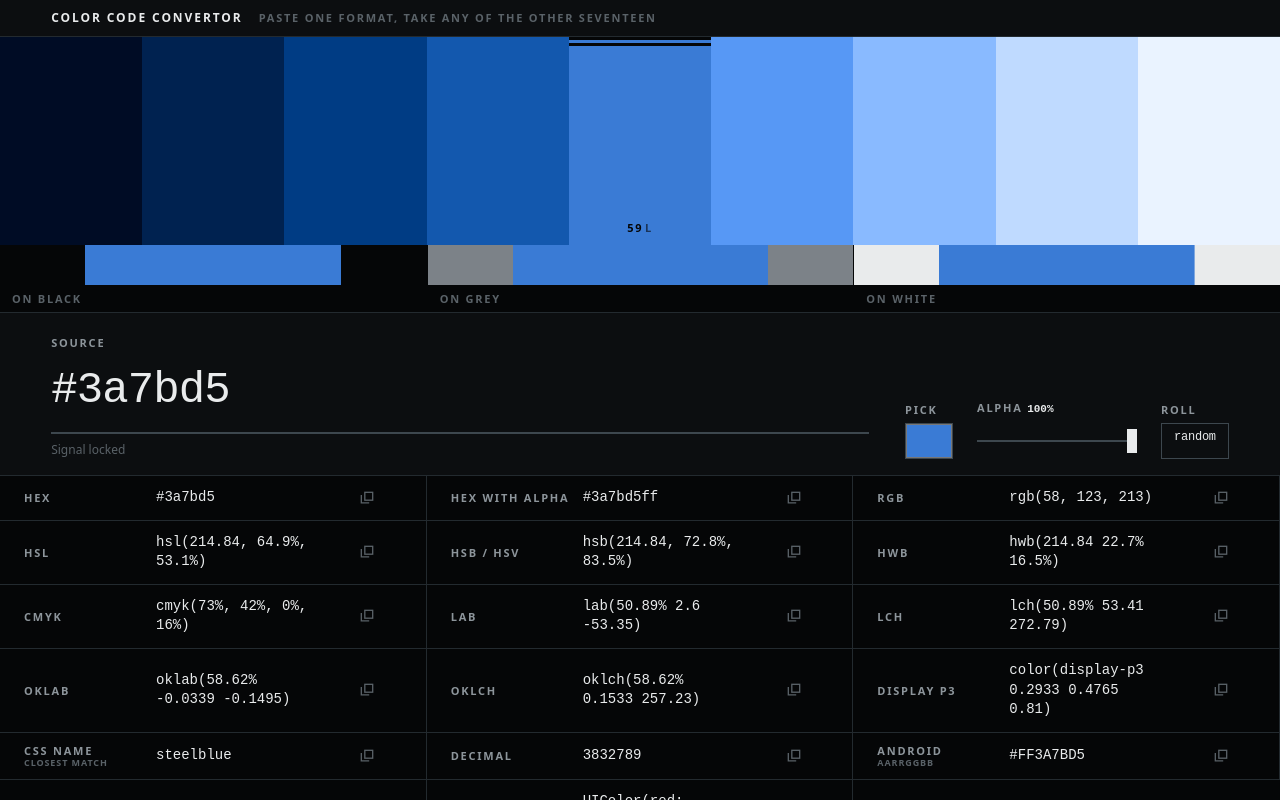
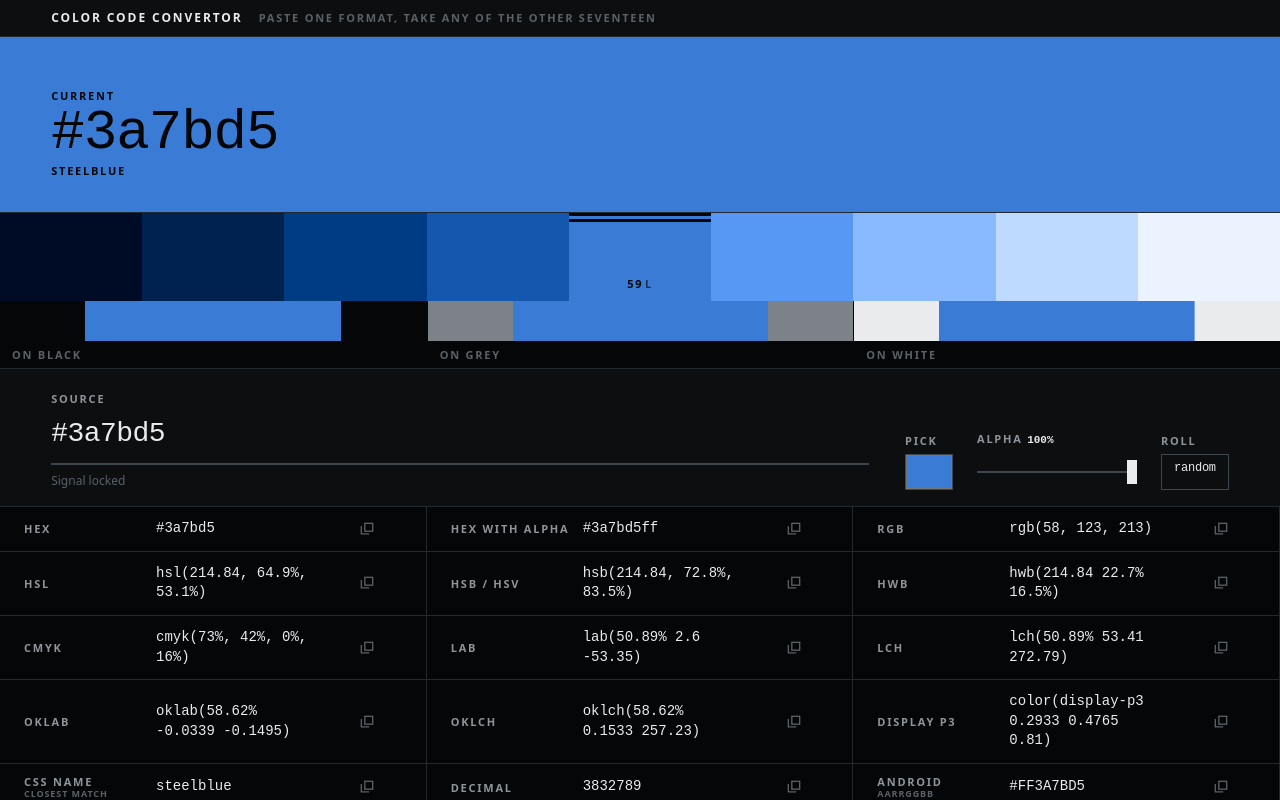
Before and after one commit to NotAFlightRisk/color-code-convertor, a SvelteKit app: page / in a window 1280 px wide. Shown: the top 800 px of the page. Built offline with nearby package versions, Linux system fonts and the light colour scheme.

Commit message:
feat: show the current colour as a full-width band

```diff
--- a/src/lib/components/BarField.svelte
+++ b/src/lib/components/BarField.svelte
@@ -59,7 +59,7 @@
 	.bars {
 		display: grid;
 		grid-template-columns: repeat(9, 1fr);
-		block-size: clamp(9rem, 26vh, 15rem);
+		block-size: clamp(4rem, 11vh, 6rem);
 	}
 
 	.bar {
@@ -143,8 +143,7 @@
 
 	@media (width < 40rem) {
 		.bars {
-			grid-template-columns: repeat(9, 1fr);
-			block-size: 7.5rem;
+			block-size: 4rem;
 		}
 
 		.reading {
--- /dev/null
+++ b/src/lib/components/Current.svelte
@@ -0,0 +1,80 @@
+<script lang="ts">
+	import { textOn } from '$lib/color';
+
+	type Props = {
+		css: string;
+		hex: string;
+		name: string;
+		alpha: number;
+	};
+
+	let { css, hex, name, alpha }: Props = $props();
+</script>
+
+<figure class="current" style:--current={css} style:--solid={hex} style:--on-solid={textOn(hex)}>
+	<div class="tint"></div>
+	<figcaption class="plate" class:opaque={alpha === 1}>
+		<span class="legend">Current</span>
+		<span class="value">{hex}</span>
+		<span class="legend">
+			{name}{alpha < 1 ? ` at ${Math.round(alpha * 100)}% alpha` : ''}
+		</span>
+	</figcaption>
+</figure>
+
+<style>
+	.current {
+		position: relative;
+		display: grid;
+		align-items: end;
+		margin: 0;
+		min-block-size: clamp(8rem, 22vh, 13rem);
+		background:
+			conic-gradient(
+					from 90deg,
+					var(--surface-hover) 0 25%,
+					var(--surface) 0 50%,
+					var(--surface-hover) 0 75%,
+					var(--surface) 0
+				)
+				0 0 / 1.5rem 1.5rem,
+			var(--surface);
+		border-block-end: 1px solid var(--border);
+	}
+
+	.tint {
+		position: absolute;
+		inset: 0;
+		background-color: var(--current);
+		transition: background-color 300ms var(--ease);
+	}
+
+	.plate {
+		position: relative;
+		justify-self: start;
+		display: grid;
+		gap: var(--s1);
+		margin: var(--s5) var(--gutter);
+		padding: var(--s3) var(--s4);
+		background: var(--solid);
+		color: var(--on-solid);
+	}
+
+	.plate.opaque {
+		padding-inline: 0;
+		background: none;
+	}
+
+	.plate .legend {
+		color: inherit;
+	}
+
+	.value {
+		font-family: var(--font-mono);
+		font-size: clamp(1.75rem, 6vw, 3.5rem);
+		font-weight: 500;
+		font-variant-numeric: tabular-nums;
+		line-height: 1;
+		letter-spacing: -0.02em;
+	}
+</style>
--- a/src/lib/components/Slate.svelte
+++ b/src/lib/components/Slate.svelte
@@ -95,7 +95,7 @@
 
 	.code {
 		font-family: var(--font-mono);
-		font-size: clamp(1.5rem, 4.5vw, 2.75rem);
+		font-size: clamp(1.125rem, 3vw, 1.75rem);
 		font-weight: 500;
 		letter-spacing: -0.02em;
 		inline-size: 100%;
--- a/src/routes/+page.svelte
+++ b/src/routes/+page.svelte
@@ -2,6 +2,7 @@
 	import { onMount } from 'svelte';
 	import type { Color } from 'culori/fn';
 	import BarField from '$lib/components/BarField.svelte';
+	import Current from '$lib/components/Current.svelte';
 	import Readout from '$lib/components/Readout.svelte';
 	import Slate from '$lib/components/Slate.svelte';
 	import {
@@ -34,6 +35,7 @@
 	const hex = $derived(toHexValue(shown));
 	const alpha = $derived(shown.alpha ?? 1);
 	const accent = $derived(accentOn(hex));
+	const name = $derived(entries.find((entry) => entry.id === 'name')!.value);
 
 	$effect(() => {
 		const root = document.documentElement.style;
@@ -106,6 +108,8 @@
 </header>
 
 <main>
+	<Current {css} {hex} {name} {alpha} />
+
 	<BarField {steps} {css} onpick={show} />
 
 	<Slate
```
